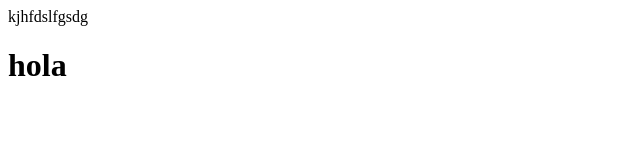
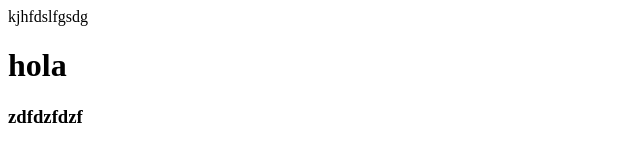
Before and after one commit to milamarcos98/clase, a plain HTML site: page index.html in a window 1280 px wide. Shown: the whole page, without its empty margins (0-640 px from the left). Drawn offline with Linux system fonts and the light colour scheme.

Commit message:
nuevo cambio pero en main

```diff
--- a/index.html
+++ b/index.html
@@ -9,5 +9,6 @@
     kjhfdslfgsdg
 
     <h1>hola</h1>
+    <h3>zdfdzfdzf</h3>
 </body>
 </html>
```
